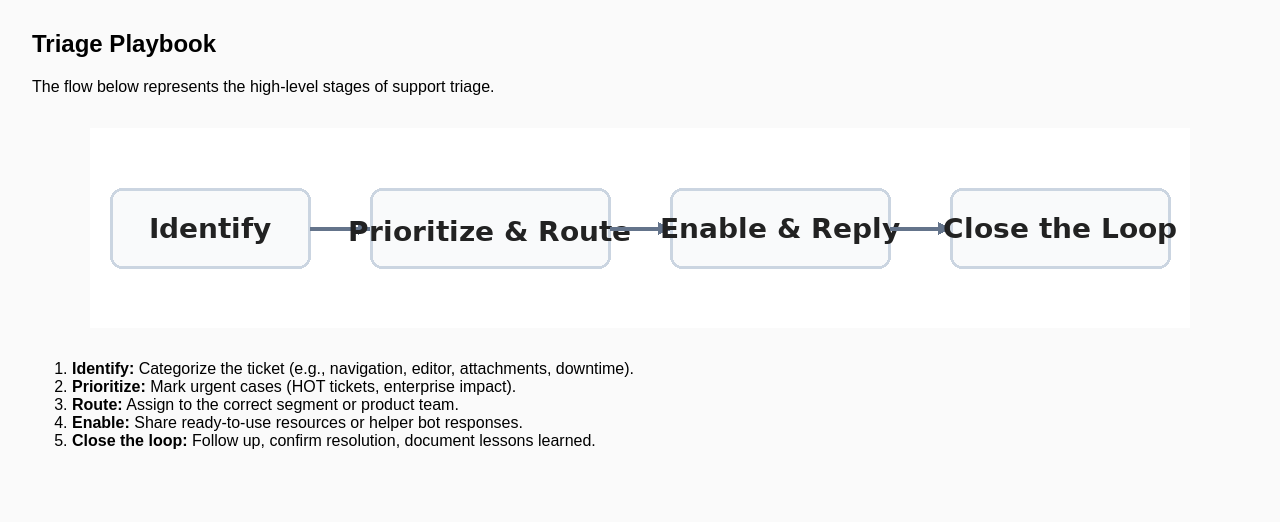
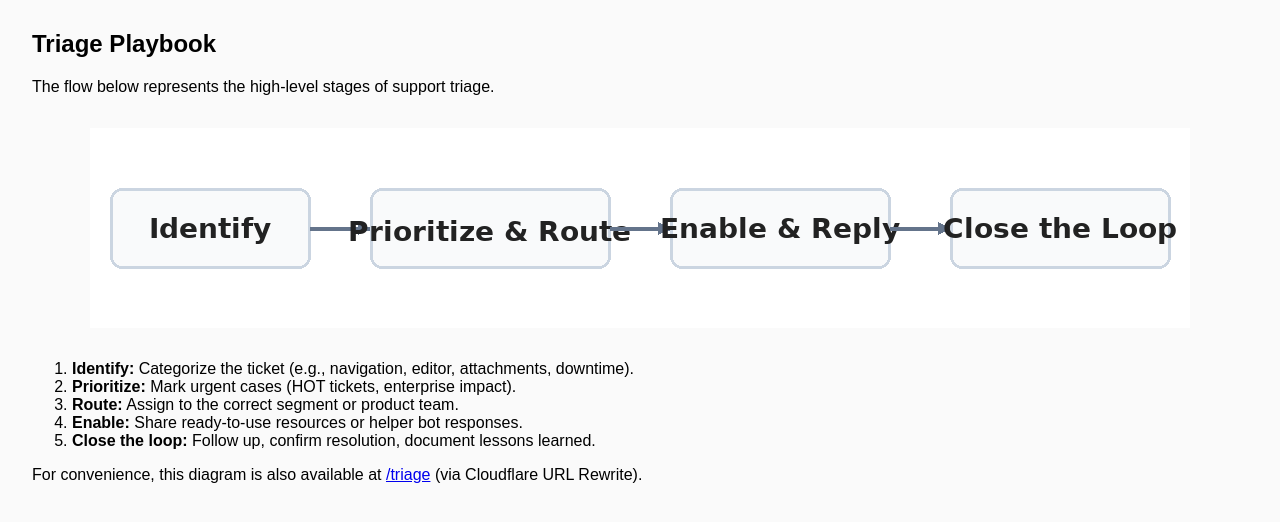
Before and after one commit to dielelisa/readiness-hub, a plain HTML site: page playbook.html in a window 1280 px wide. Shown: the part 110-632 px from the top of the page. Drawn offline with Linux system fonts and the light colour scheme.

Commit message:
Update playbook.html

```diff
--- a/playbook.html
+++ b/playbook.html
@@ -35,6 +35,11 @@
       <li><strong>Enable:</strong> Share ready-to-use resources or helper bot responses.</li>
       <li><strong>Close the loop:</strong> Follow up, confirm resolution, document lessons learned.</li>
     </ol>
+
+    <p>
+      For convenience, this diagram is also available at
+      <a href="/triage">/triage</a> (via Cloudflare URL Rewrite).
+    </p>
   </main>
 </body>
 </html>
```
